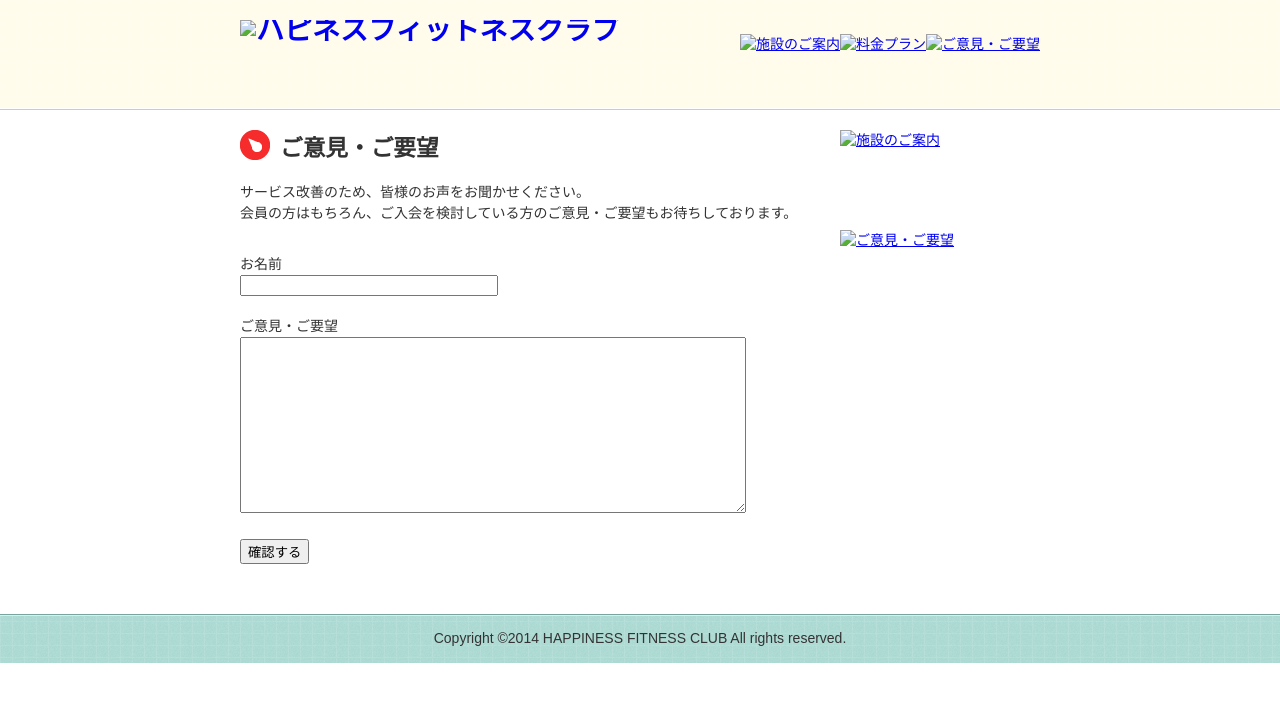
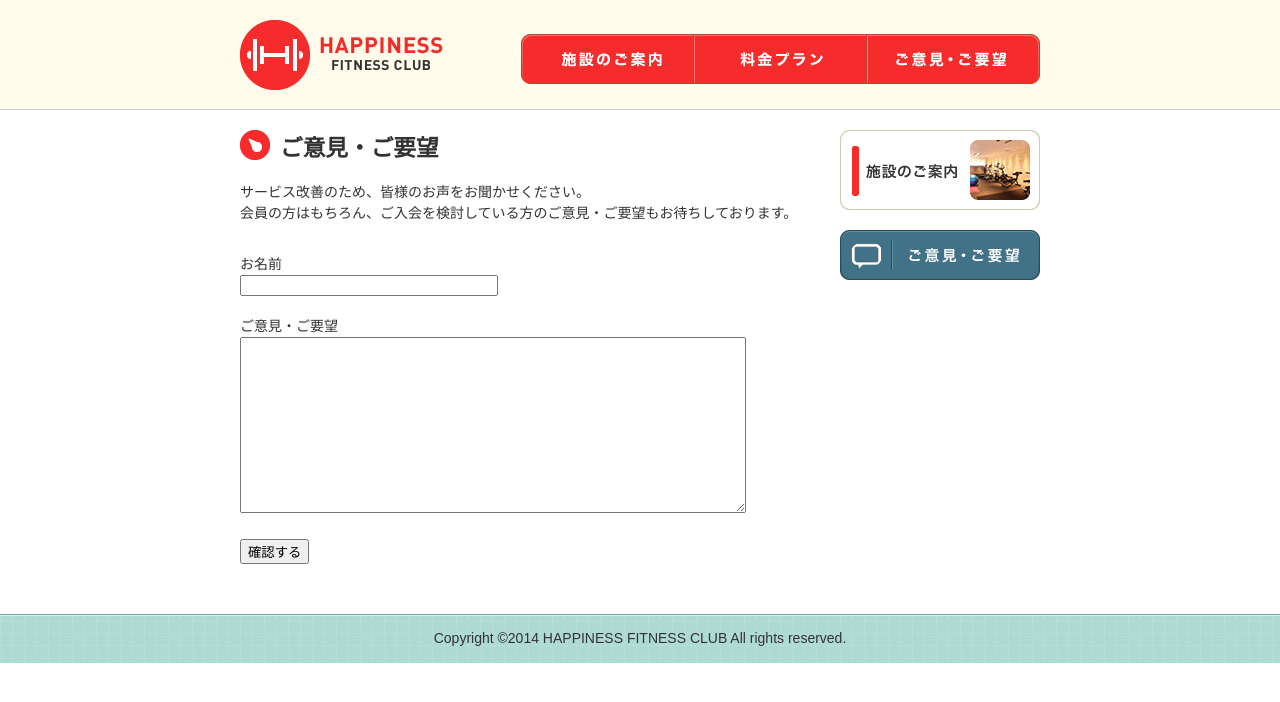
Before and after one commit to legomegojc/webcre-standerd, a plain HTML site: page opinion.html in a window 1280 px wide. Drawn offline with Linux system fonts and the light colour scheme; files that its build step writes are made by us from their sources; files whose address does not match are found by name.

Commit message:
Update opinion.html

```diff
--- a/opinion.html
+++ b/opinion.html
@@ -8,12 +8,12 @@
 
 <body>
 <header>
-	<h1><a href="index.html"><img src="images/logo.png" width="203" height="70" alt="ハピネスフィットネスクラブ"></a></h1>
+	<h1><a href="index.html"><img src="logo.png" width="203" height="70" alt="ハピネスフィットネスクラブ"></a></h1>
 	<nav>
 		<ul>
-			<li><a href="info.html"><img src="images/nav1.png" width="173" height="50" alt="施設のご案内"></a></li>
-			<li><a href="fee.html"><img src="images/nav2.png" width="173" height="50" alt="料金プラン"></a></li>
-			<li><a href="opinion.html"><img src="images/nav3.png" width="173" height="50" alt="ご意見・ご要望"></a></li>
+			<li><a href="info.html"><img src="nav1.png" width="173" height="50" alt="施設のご案内"></a></li>
+			<li><a href="fee.html"><img src="nav2.png" width="173" height="50" alt="料金プラン"></a></li>
+			<li><a href="opinion.html"><img src="nav3.png" width="173" height="50" alt="ご意見・ご要望"></a></li>
 		</ul>
 	</nav>
 </header>
@@ -35,8 +35,8 @@
 	<div id="sub">
 		<aside>
 			<ul>
-				<li><a href="info.html"><img src="images/bnr_info.png" width="200" height="80" alt="施設のご案内"></a></li>
-				<li><a href="opinion.html"><img src="images/bnr_opinion.png" width="200" height="50" alt="ご意見・ご要望"></a></li>
+				<li><a href="info.html"><img src="bnr_info.png" width="200" height="80" alt="施設のご案内"></a></li>
+				<li><a href="opinion.html"><img src="bnr_opinion.png" width="200" height="50" alt="ご意見・ご要望"></a></li>
 			</ul>
 		</aside>
 	</div>
```
